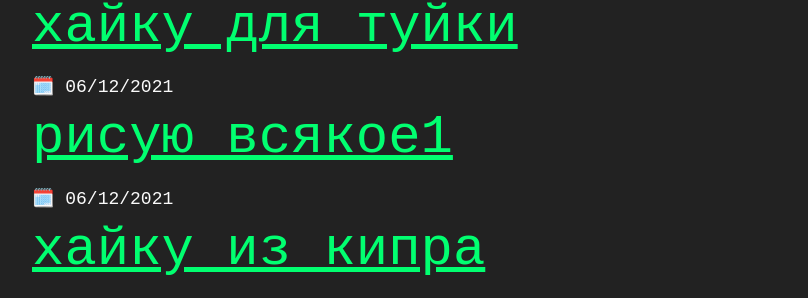
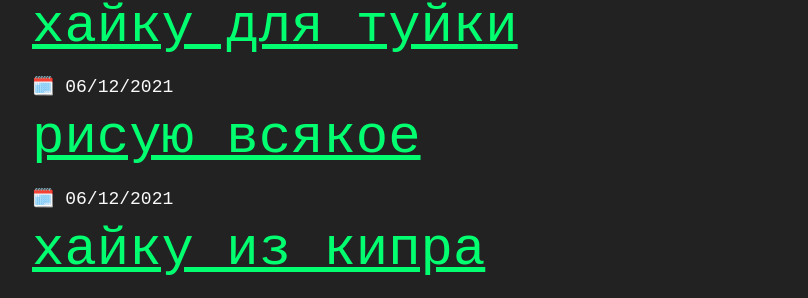
Before and after one commit to vickysled/vickysled.github.io, a Jekyll site: the page built from index.markdown, in a window 1280 px wide and 900 px high, scrolled down 521 px. Shown: the part 153-451 px from the top of the window, without its empty margins (176-984 px from the left). Built offline with Jekyll 4.4.1, drawn with Linux system fonts in a browser that asks for light colours.

Commit message:
Update 2021-12-06-falling-drawing.md

```diff
--- a/_posts/2021-12-06-falling-drawing.md
+++ b/_posts/2021-12-06-falling-drawing.md
@@ -1,8 +1,8 @@
 ---
 layout: post
-title:  "рисую всякое1"
+title:  "рисую всякое"
 date:   2021-12-06 22:14:09
 ---
 <figure>
-  <img src="{{ site.url }}/assets/images/falling.jpg" width = "1050" height = "744" alt = "falling drawing">
+  <img src="{{ site.url }}/assets/images/falling.jpg" alt = "falling drawing">
 </figure>
```
